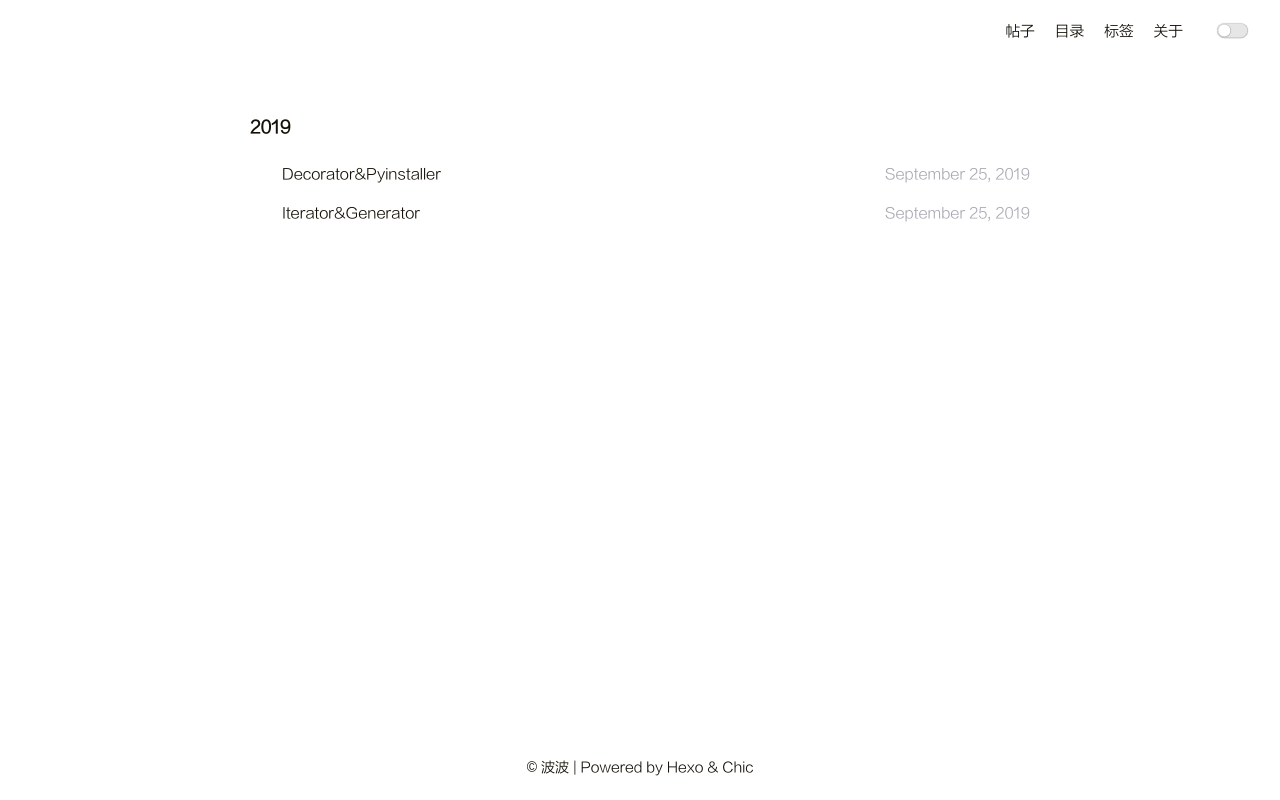
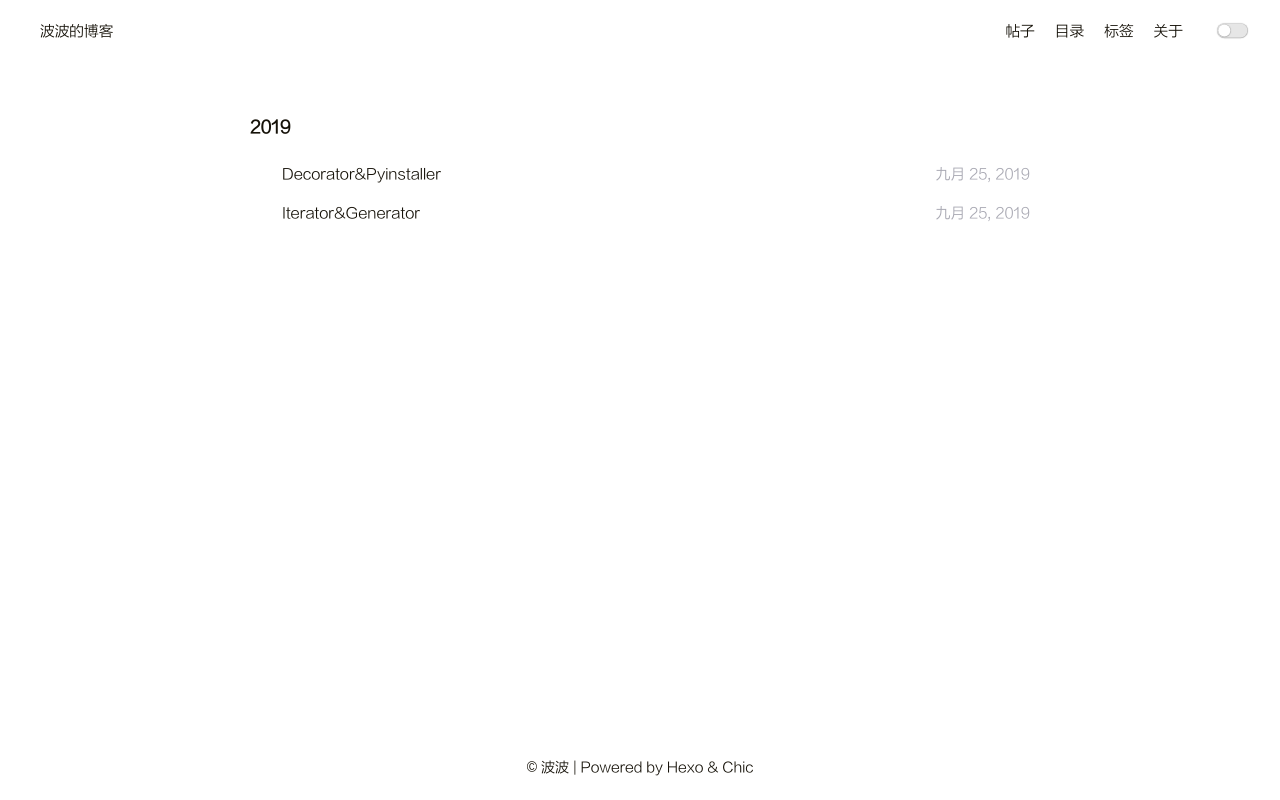
Before and after one commit to TimelordRi/Lizhoubo.github.io, a plain HTML site: page archives/index.html in a window 1280 px wide. Drawn offline with Linux system fonts and the light colour scheme; files that its build step writes are made by us from their sources; files whose address does not match are found by name.

Commit message:
Site updated: 2019-09-26 00:36:24

```diff
--- a/archives/index.html
+++ b/archives/index.html
@@ -1,5 +1,5 @@
 <!DOCTYPE html>
-<html lang="zh-Hans">
+<html lang="zh-CN">
 <head><meta name="generator" content="Hexo 3.9.0">
     <meta charset="UTF-8">
 <meta name="viewport" content="width=device-width, user-scalable=no, initial-scale=1.0, maximum-scale=1.0, minimum-scale=1.0">
@@ -9,7 +9,7 @@
 
 
 
-<title>Archives | 波波的博客</title>
+<title>归档 | 波波的博客</title>
 
 
 
@@ -46,7 +46,7 @@
         <header>
     <nav class="navbar">
         <div class="container">
-            <div class="navbar-header header-logo"><a href="/boboblog.github.io/"></a></div>
+            <div class="navbar-header header-logo"><a href="/boboblog.github.io/">波波的博客</a></div>
             <div class="menu navbar-right">
 
                     <a class="menu-item" href="/boboblog.github.io/archives">帖子</a>
@@ -69,7 +69,7 @@
         <div class="container">
             <div class="navbar-header">
                 <div>
-                    <a href="/boboblog.github.io/"></a><a id="mobile-toggle-theme">·&nbsp;Light</a>
+                    <a href="/boboblog.github.io/">波波的博客</a><a id="mobile-toggle-theme">·&nbsp;Light</a>
                 </div>
                 <div class="menu-toggle" onclick="mobileBtn()">&#9776; Menu</div>
             </div>
@@ -113,7 +113,7 @@
 
         <article class="archive-item">
             <a class="archive-item-link" href="/boboblog.github.io/2019/09/25/Decorator&Pyinstaller/">Decorator&amp;Pyinstaller</a>
-            <span class="archive-item-date">September 25, 2019</span>
+            <span class="archive-item-date">九月 25, 2019</span>
         </article>
 
 
@@ -122,7 +122,7 @@
 
         <article class="archive-item">
             <a class="archive-item-link" href="/boboblog.github.io/2019/09/25/Iterator&Generator/">Iterator&amp;Generator</a>
-            <span class="archive-item-date">September 25, 2019</span>
+            <span class="archive-item-date">九月 25, 2019</span>
         </article>
 
 
```
Also changed, not shown: 2019/09/25/Decorator&Pyinstaller/index.html (+4 -4 lines), 2019/09/25/Iterator&Generator/index.html (+4 -4 lines), archives/2019/09/index.html (+6 -6 lines), archives/2019/index.html (+6 -6 lines), category/index.html (+3 -3 lines), index.html (+4 -4 lines), tag/index.html (+3 -3 lines).
